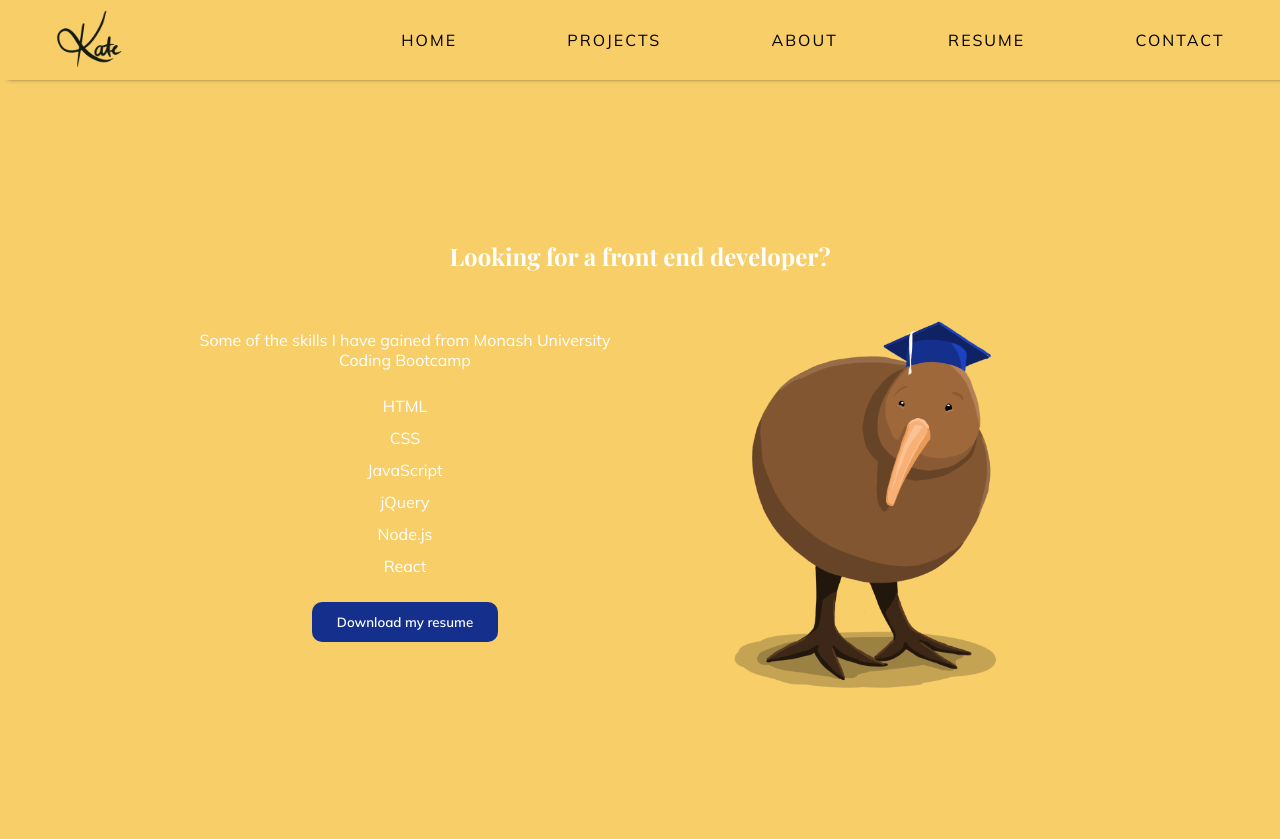
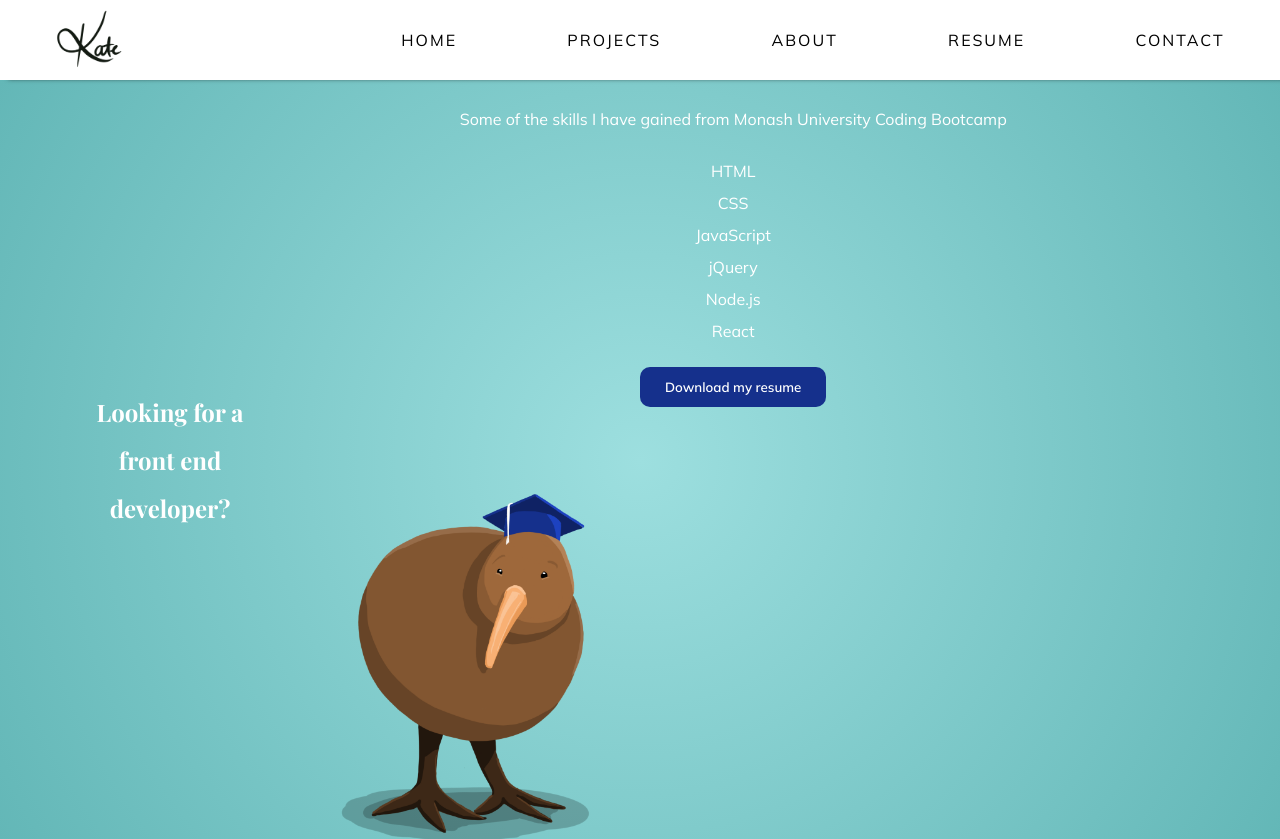
Before and after one commit to katemccoll/React-Portfolio, a React (Create React App) app: page /resume in a window 1280 px wide. Shown: the top 839 px of the page. Built offline with nearby package versions, Linux system fonts and the light colour scheme; a web font is replaced by a local one.

Commit message:
add: gradient to backgrounds

```diff
--- a/src/components/pages/assets/css/About.css
+++ b/src/components/pages/assets/css/About.css
@@ -7,7 +7,7 @@
 #about-container {
     padding-top: 80px;
     text-align: center;
-    background-color: var(--darker-pink);
+    background: radial-gradient(circle, rgba(255,175,171,1) 0%, rgba(244,100,89,1) 100%);
 }
 
 #about {
--- a/src/components/pages/assets/css/Contact.css
+++ b/src/components/pages/assets/css/Contact.css
@@ -10,7 +10,7 @@
     flex-flow: column;
     height: 100vh;
     width: 100%;
-    background-color: var(--light-purple);
+    background: radial-gradient(circle, rgba(234,193,246,1) 0%, rgba(202,154,216,1) 100%);
     color: var(--white);
     padding: 120px 20px;
     text-align: center;
--- a/src/components/pages/assets/css/Home.css
+++ b/src/components/pages/assets/css/Home.css
@@ -1,5 +1,5 @@
 .home-nav {
-    background-color: var(--green2);
+    background-color: var(--green);
     height: 80px;
     top: 0;
     position: sticky;
--- a/src/components/pages/assets/css/Resume.css
+++ b/src/components/pages/assets/css/Resume.css
@@ -1,15 +1,16 @@
 .resume-nav {
-    background-color: var(--yellow);
+    background-color: var(--teal);
     height: 80px;
     top: 0;
     position: sticky;
 }
 
 .resume-container {
-    background-color: var(--yellow);
+    background: radial-gradient(circle, rgba(157,223,223,1) 0%, rgba(99,183,183,1) 100%);
     color: var(--white);
     width: 100%;
     padding: 5vh 6vw;
+    line-height: 2;
     text-align: center;
 }
 
@@ -21,7 +22,7 @@
     padding: 40px 0;
 }
 
-.card-resume ul {
+.card-resume-container ul {
     padding: 20px 0;
     list-style: none;
     line-height: 2;
@@ -34,9 +35,11 @@
 }
 
 @media screen and (min-width: 768px) {
-    .info-resume-container {
+    .resume-container {
         display: flex;
         justify-content: space-around;
+        height: 95vh;
+        align-items: center;
     }
 
     .card-resume-container {
@@ -45,18 +48,16 @@
     }
 
     .kiwi-grad  {
+        width: 400px;
 
     }
     .kiwi-grad-container {
         width: 45%;
     }
-    .resume-container {
-        padding: 20vh 6vw;
-    }
 }
 
 @media screen and (min-width: 1024px) {
-    .info-resume-container {
+    .card-resume-container {
         width: 940px;
         margin: auto;
     }
--- a/src/components/styles/HeroSection.css
+++ b/src/components/styles/HeroSection.css
@@ -1,7 +1,6 @@
 .heroContainer {
     display: grid;
-    background-color: var(--green2);
-    padding-top: 60px;
+    background: radial-gradient(circle, rgba(197,244,189,1) 0%, rgba(143,202,133,1) 100%);    padding-top: 60px;
 }
 
 .heroText {
@@ -21,19 +20,6 @@
 .heroImage {
     width: 100%;
 }
-
-/*.scroll-down-icon-hero {*/
-/*    position: fixed;*/
-/*    top: 90vh;*/
-/*    align-self: end;*/
-/*    padding: 40px;*/
-/*    font-size: 24px;*/
-/*}*/
-
-/*.scroll-down-icon-hero.active {*/
-/*    transition: 0.65s cubic-bezier(0.62, 0.02, 0.34, 1) 0.35s;*/
-/*    color: transparent;*/
-/*}*/
 
 @media screen and (min-width: 768px) {
     .heroContainer {
```
